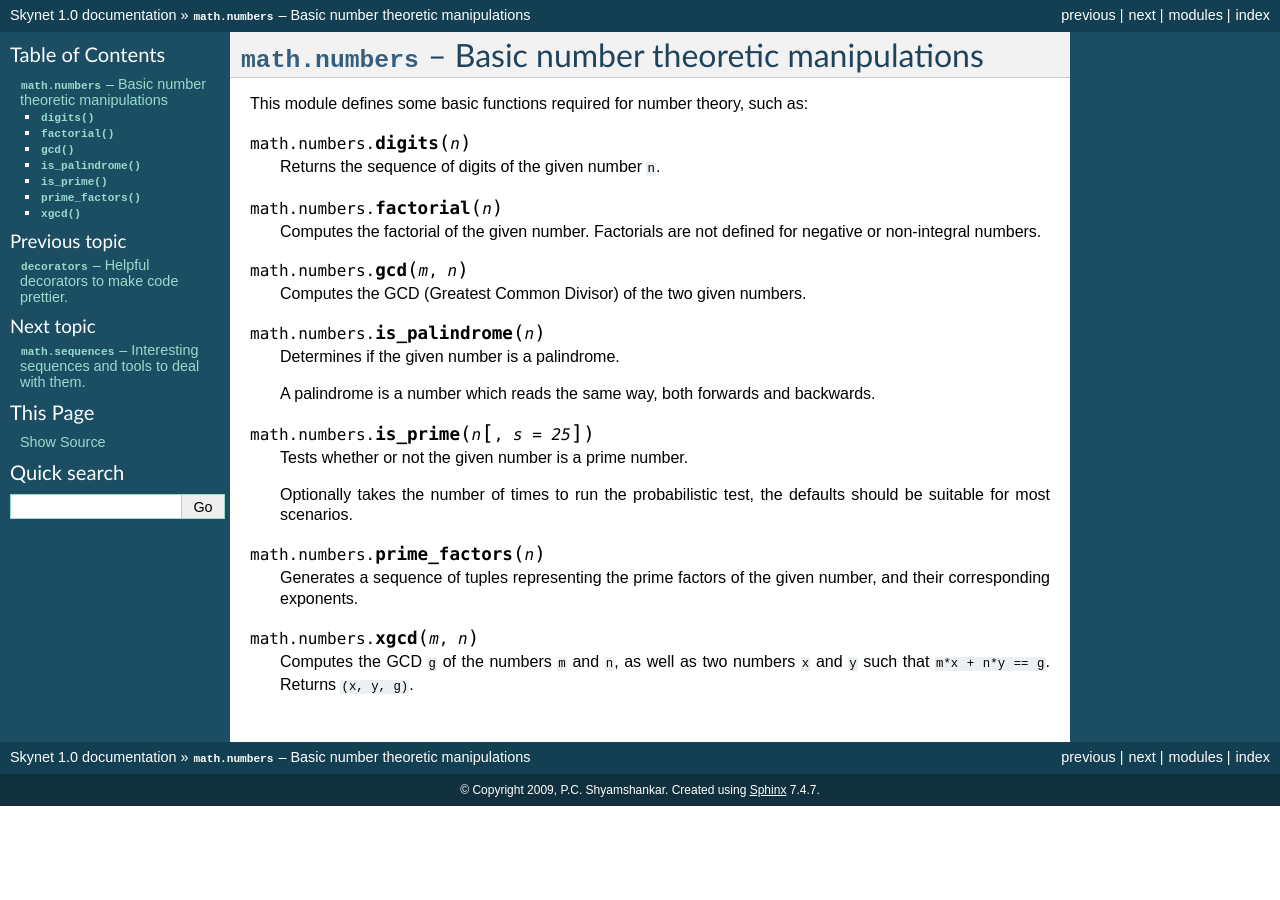
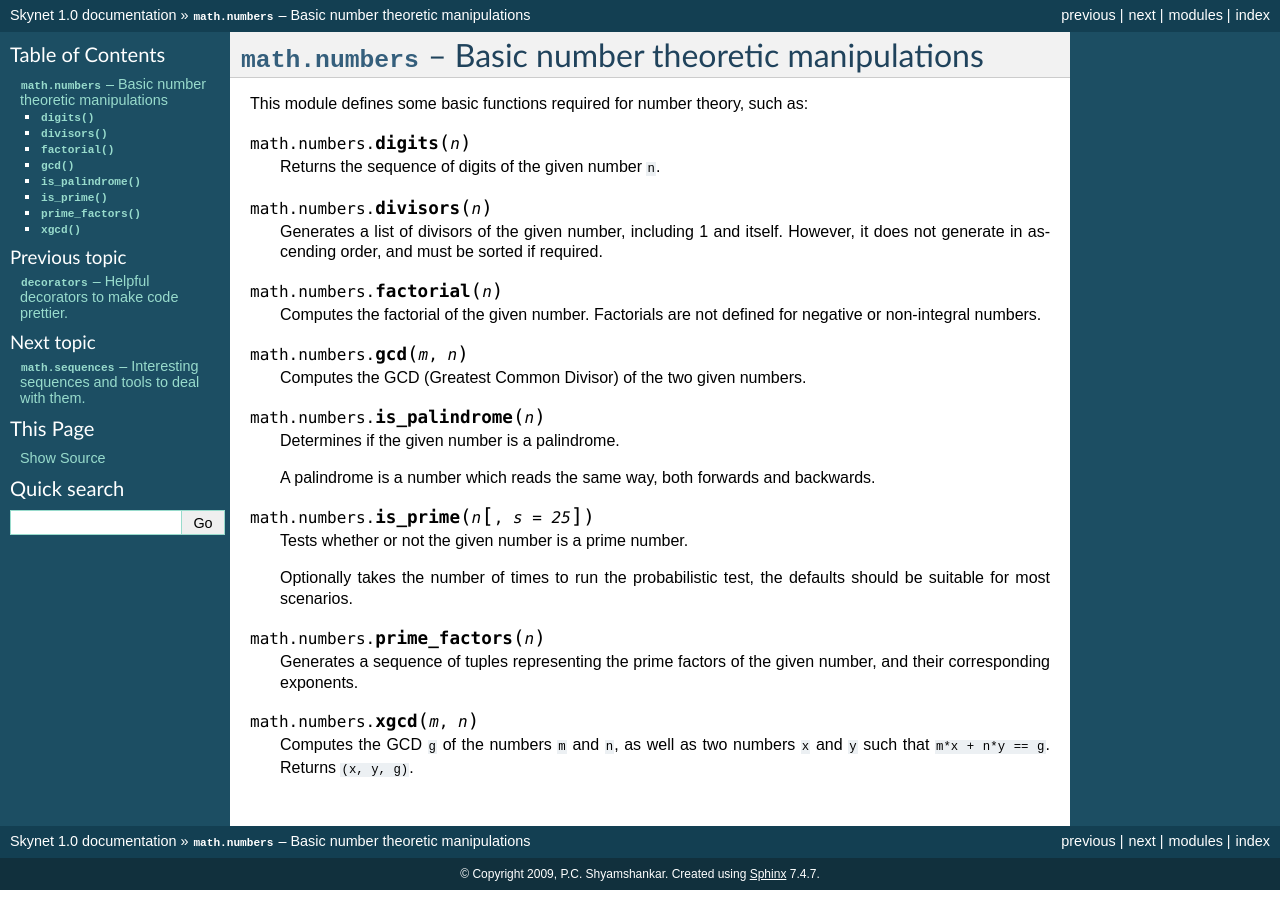
Before and after one commit to sykloid/skynet, a Sphinx documentation site: the page built from doc/source/math/numbers.rst, in a window 1280 px wide. Built offline with Sphinx 7.4.7, drawn with Linux system fonts in a browser that asks for light colours; formulas are drawn with MathJax 3.

Commit message:
Added documentation for divisors()

```diff
--- a/doc/source/math/numbers.rst
+++ b/doc/source/math/numbers.rst
@@ -11,6 +11,12 @@ This module defines some basic functions required for number theory, such as:
 .. function:: digits(n)
 
     Returns the sequence of digits of the given number ``n``.
+
+.. function:: divisors(n)
+
+    Generates a list of divisors of the given number, including 1 and itself.
+    However, it does not generate in ascending order, and must be sorted if
+    required.
 
 .. function:: factorial(n)
 
```
